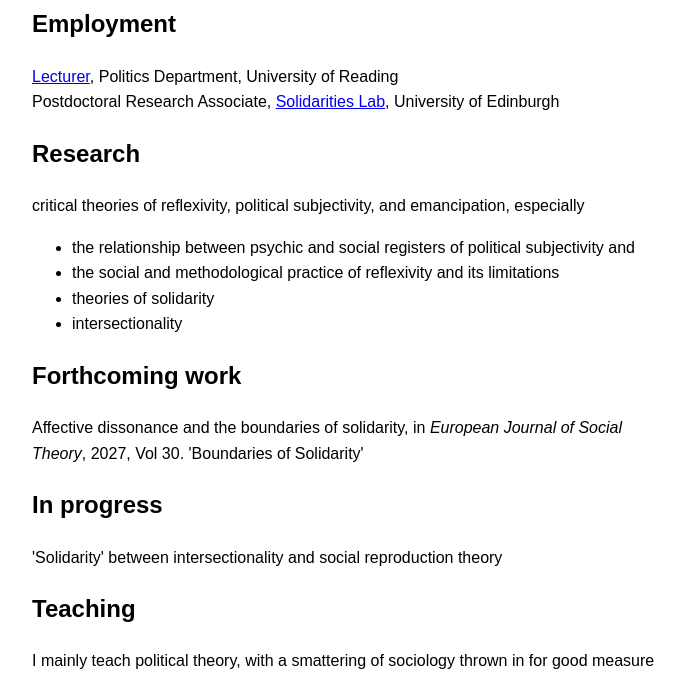
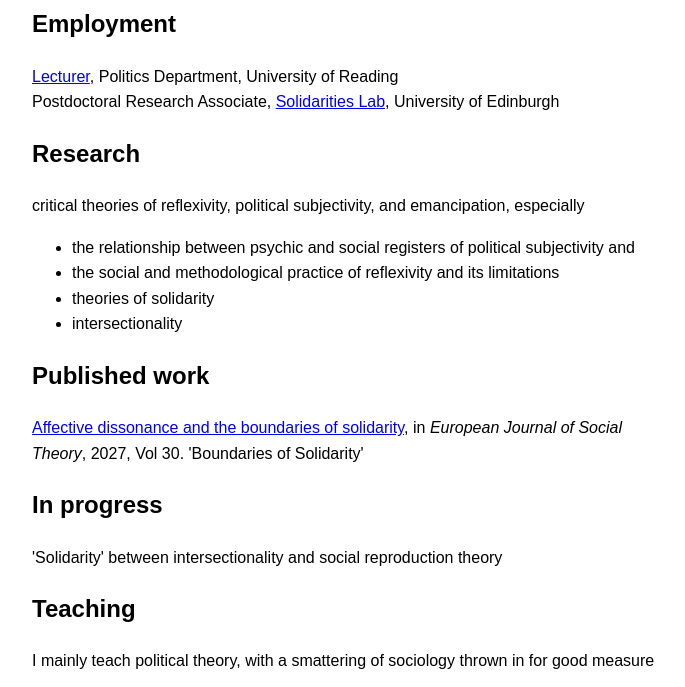
Before and after one commit to catwayland/me, a plain HTML site: page index.html in a window 1280 px wide. Shown: the part 410-1097 px from the top of the page, without its empty margins (288-973 px from the left). Drawn offline with Linux system fonts and the light colour scheme.

Commit message:
update to published work, inc link
Updated section headings and added a link to published work.

```diff
--- a/index.html
+++ b/index.html
@@ -26,8 +26,8 @@
     <li>theories of solidarity</li>
     <li>intersectionality</li>
   </ul></p>
-<h2>Forthcoming work</h2>
-<p>Affective dissonance and the boundaries of solidarity, in <i>European Journal of Social Theory</i>, 2027, Vol 30. 'Boundaries of Solidarity'</p>
+<h2>Published work</h2>
+<p><a href="https://doi.org/10.1177/13684310261508066">Affective dissonance and the boundaries of solidarity</a>, in <i>European Journal of Social Theory</i>, 2027, Vol 30. 'Boundaries of Solidarity'</p>
   <h2>In progress</h2>
   <p>'Solidarity' between intersectionality and social reproduction theory</p>
   <h2>Teaching</h2>
```
